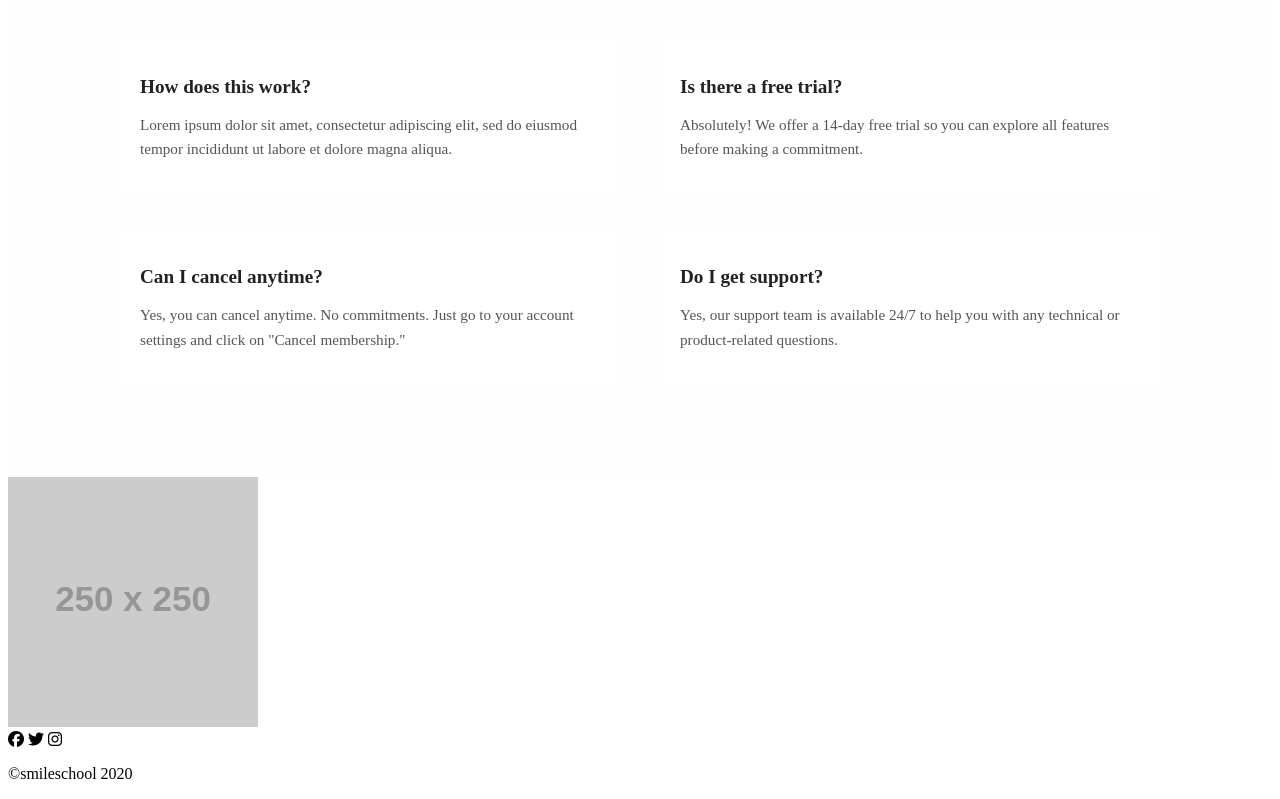
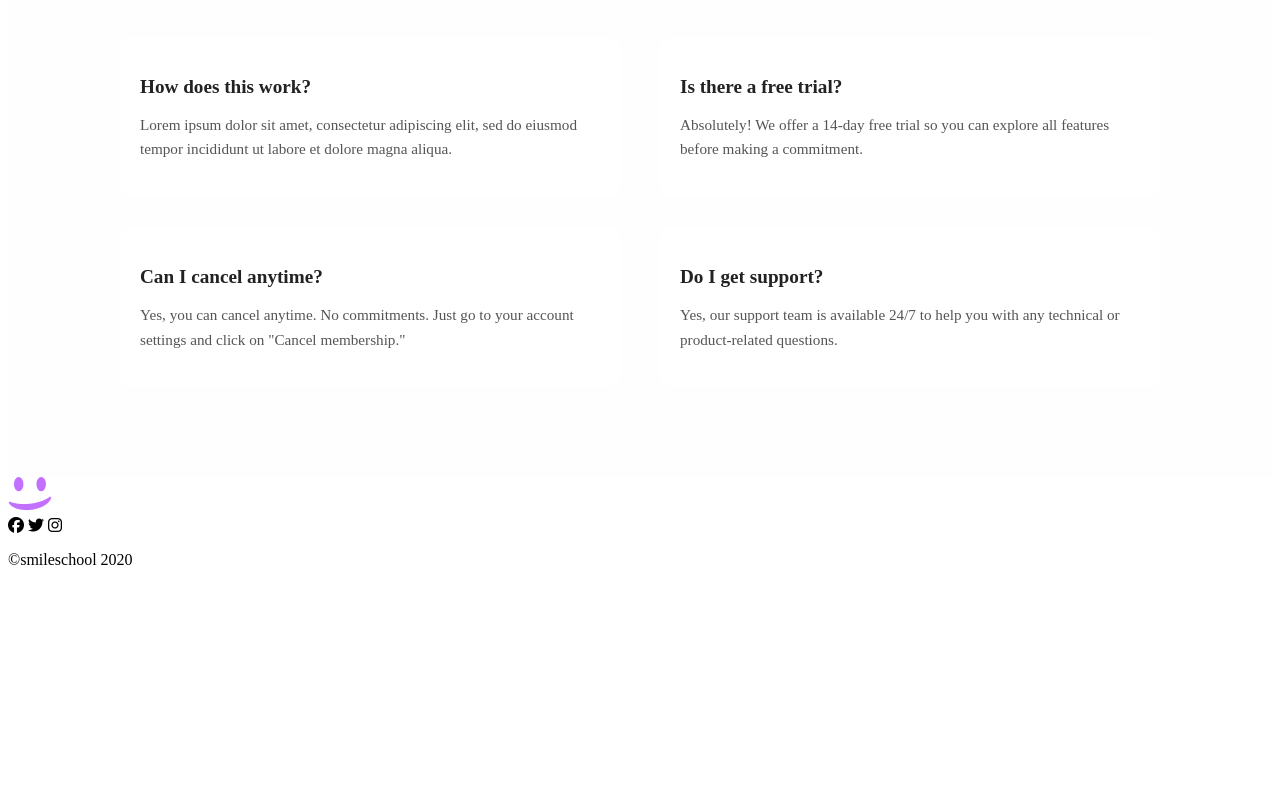
Before and after one commit to osariemeniyoha/alx_html_css, a plain HTML site: page css_advanced/index.html in a window 1280 px wide. Shown: the part 2304-3103 px from the top of the page. After the commit the page ends 2889 px from the top, so only its background shows below. Drawn offline with Linux system fonts and the light colour scheme; placeholder pictures from the web are drawn by us.

Commit message:
Modify footer section

```diff
--- a/css_advanced/index.html
+++ b/css_advanced/index.html
@@ -228,18 +228,20 @@
 </section>
 
     </main>
-    <footer>
-        <section>
-            <div>
-                <img src="https://fakeimg.pl/250x250?text=Sample+Logo" alt="logo">
-                <div>
+    <footer class="footer">
+  <div class="container footer-container">
+    <div class="footer-logo">
+      <img src="asset/smile.png" alt="Smile logo" />
+    </div>
+    <div class="footer-socials">
       <i class="fa-brands fa-facebook"></i>
       <i class="fa-brands fa-twitter"></i>
       <i class="fa-brands fa-instagram"></i>
     </div>
   </div>
-            <p>©smileschool 2020</p>
-        </section>
+  <p class="footer-copy">©smileschool 2020</p>
 </footer>
+
+
 </body>
 </html>
```
Lines whose indentation alone changed are shown as unchanged.
